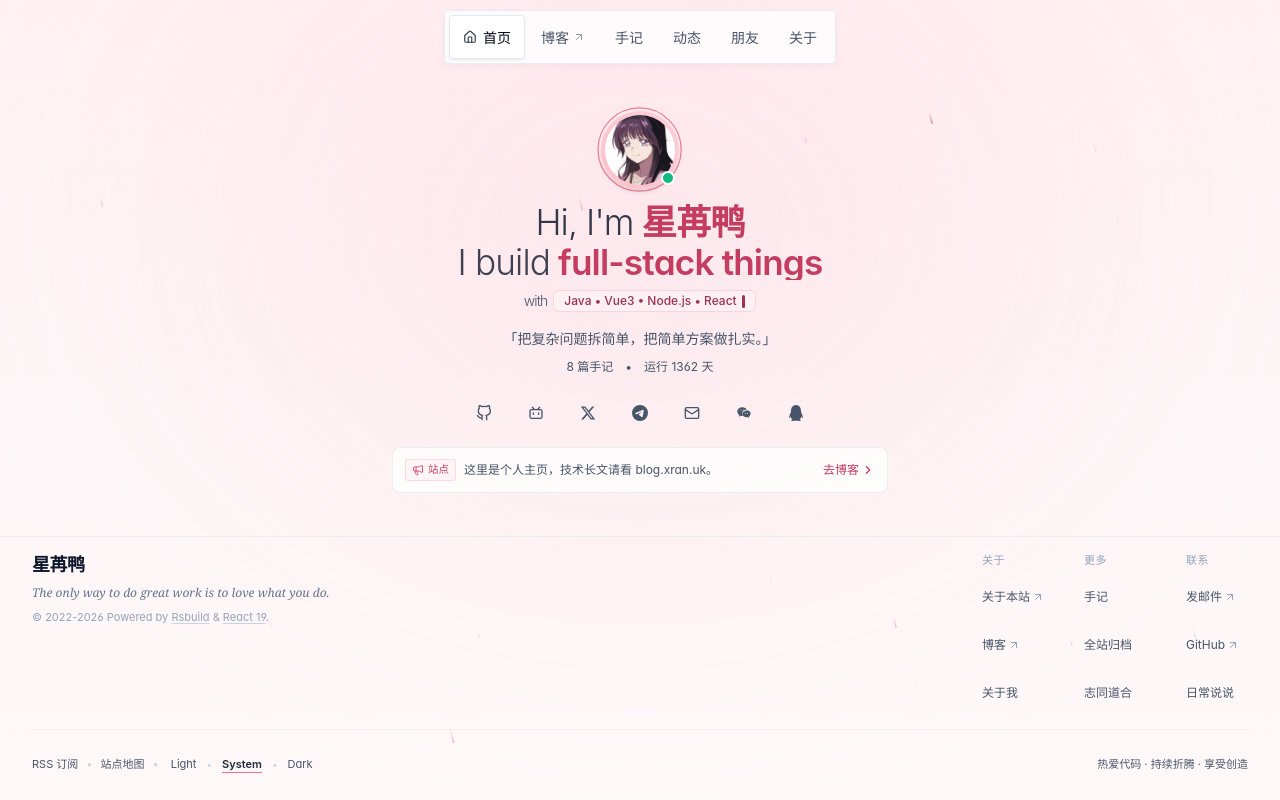
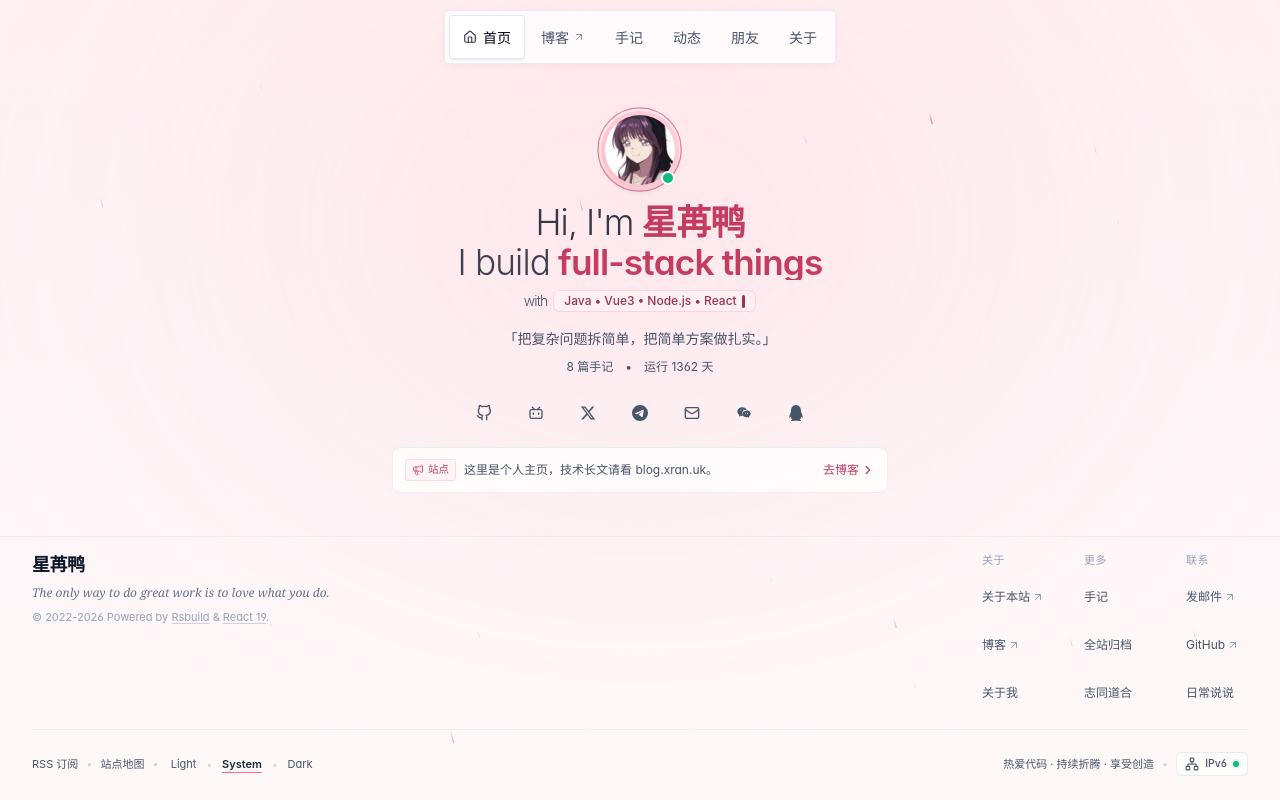
Before and after one commit to xingranya/xingranya-home, a React (Vite) app: page / in a window 1280 px wide. Built offline with nearby package versions, Linux system fonts and the light colour scheme.

Commit message:
feat(home): 添加 IPv6 状态入口
在页脚使用 Lucide 网络图标、IPv6 标签和状态点展示已验证的 IPv6 支持，并链接到公开检测页。\n\n使用站点现有粉笺样式，不加载第三方徽章图片。

```diff
--- a/src/components/layout/Footer.tsx
+++ b/src/components/layout/Footer.tsx
@@ -1,6 +1,6 @@
 import React from 'react';
 import { Link } from 'wouter';
-import { ArrowUpRight } from 'lucide-react';
+import { ArrowUpRight, Network } from 'lucide-react';
 import { useTheme } from '../../hooks/useTheme';
 import { siteConfig } from '../../content';
 
@@ -207,7 +207,25 @@ export const Footer: React.FC = () => {
             {footer?.customText && (
               <span>{footer.customText}</span>
             )}
-            {footer?.customText && footer?.icp && (
+            {footer?.customText && (
+              <span className="text-slate-300 dark:text-slate-700">&bull;</span>
+            )}
+            <a
+              href="https://ipv6test.wcode.net/?q=xran.uk"
+              target="_blank"
+              rel="noopener noreferrer"
+              referrerPolicy="no-referrer"
+              aria-label="查看 xran.uk 的 IPv6 支持状态"
+              title="IPv6 已启用"
+              className="group inline-flex min-h-11 items-center"
+            >
+              <span className="inline-flex h-6 items-center gap-1.5 rounded-md border border-slate-200/80 bg-white/55 px-2 text-[10.5px] font-medium text-slate-600 transition-colors group-hover:border-sakura-300 group-hover:text-sakura-700 dark:border-slate-700/80 dark:bg-slate-900/55 dark:text-slate-300 dark:group-hover:border-sakura-800 dark:group-hover:text-sakura-300">
+                <Network className="h-3.5 w-3.5" aria-hidden="true" />
+                <span>IPv6</span>
+                <span className="h-1.5 w-1.5 rounded-full bg-emerald-500 shadow-[0_0_0_2px_rgba(16,185,129,0.12)]" aria-hidden="true" />
+              </span>
+            </a>
+            {footer?.icp && (
               <span className="text-slate-300 dark:text-slate-700">&bull;</span>
             )}
             {footer?.icp && (
```
